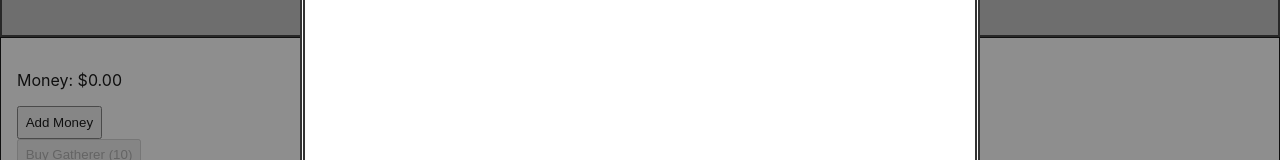
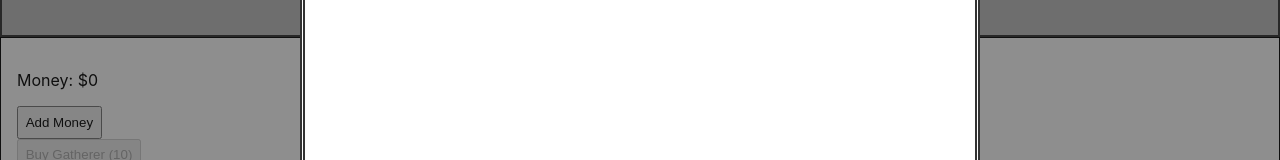
Before and after one commit to Wolven531/react-hooks-todo, a React app: page / in a window 1280 px wide. Shown: the part 365-525 px from the top of the page. Built offline with nearby package versions, Linux system fonts and the light colour scheme; no server answers.

Commit message:
Format money prettier in MoneyControls

```diff
--- a/src/components/MoneyControls/MoneyControls.tsx
+++ b/src/components/MoneyControls/MoneyControls.tsx
@@ -97,7 +97,7 @@ const MoneyControls = ({ moneyState, upgradeStore }: IMoneyControlsProps) => {
 				</article>
 			</Modal>)}
 			<section>
-				<p>Money: ${money.toFixed(2)}</p>
+				<p>Money: {money.toLocaleString('en-US', { currency: 'USD', maximumFractionDigits: 0, minimumFractionDigits: 0, style: 'currency' })}</p>
 				{gatherers < 1
 					? null
 					: <article>
```
